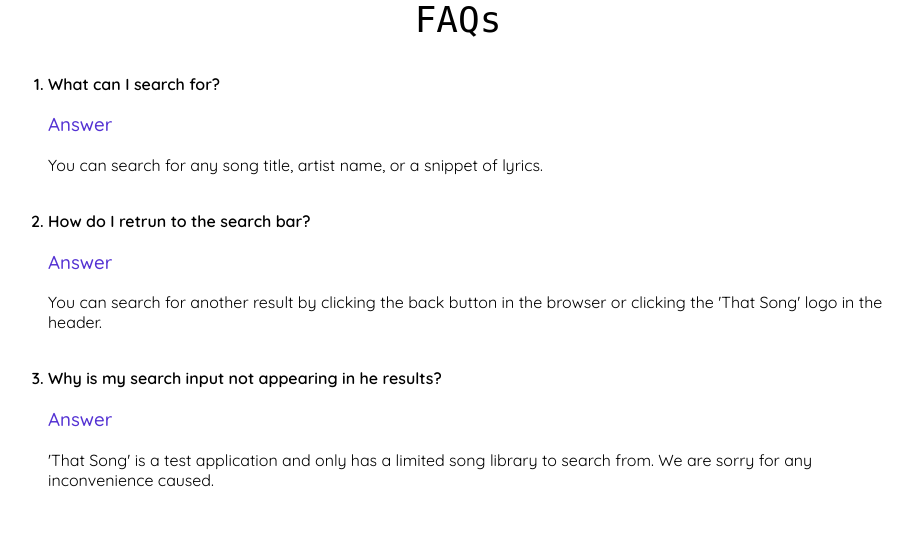
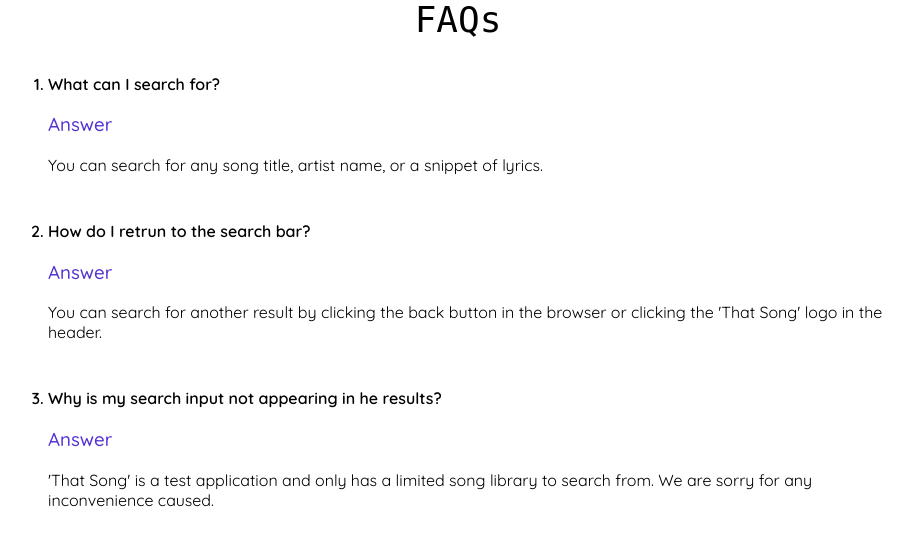
Before and after one commit to CatherineCampbell117/set09103, a Flask app: page /help in a window 1280 px wide. Shown: the part 201-747 px from the top of the page, without its empty margins (182-1095 px from the left). Run offline with Flask 2, Linux system fonts and the light colour scheme; some web fonts are replaced.

Commit message:
minor update

```diff
--- a/static/index.css
+++ b/static/index.css
@@ -163,7 +163,7 @@ td{
 }
 
 .padding_top{
-    padding-top: 20px;
+    padding-top: 30px;
 }
 
 #no_results_img{
```
